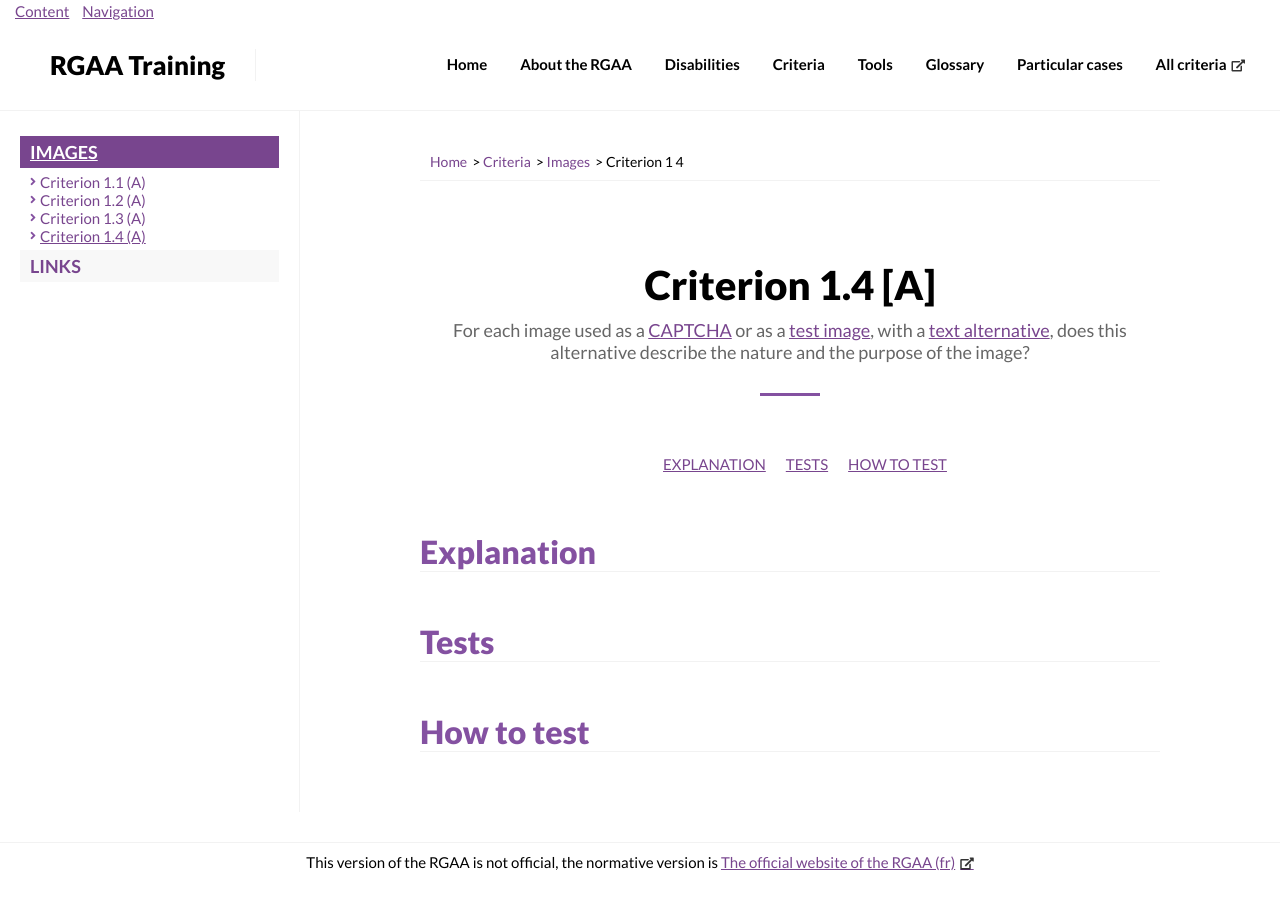
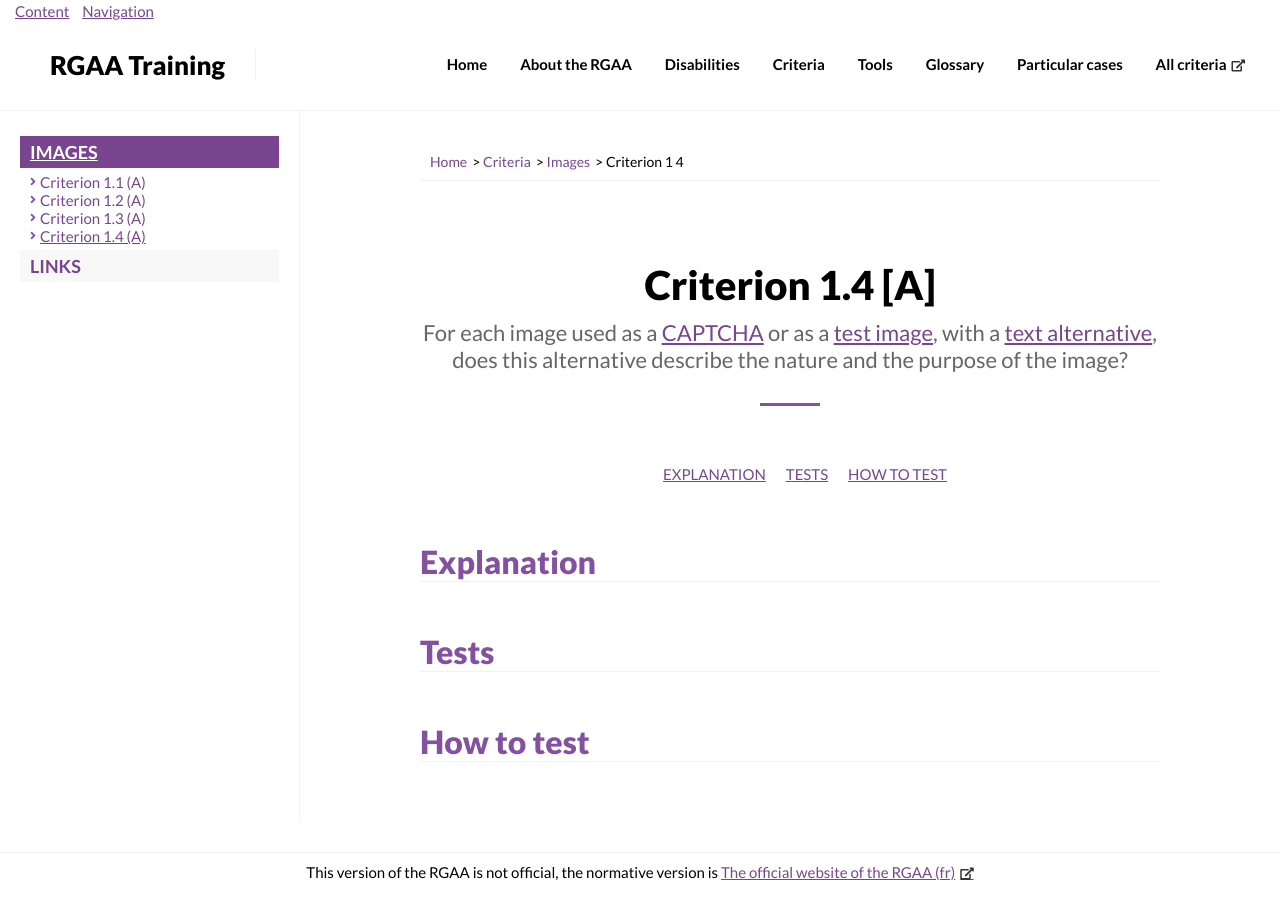
Before and after one commit to stevenMouret/web-accessibility-guidelines, a Jekyll site: the page built from _doc/criteria/images/criterion-1-4.md, in a window 1280 px wide. Built offline with Jekyll 4.4.1, drawn with Linux system fonts in a browser that asks for light colours; nearby versions of some CDN libraries.

```diff
--- a/_sass/config/_content.scss
+++ b/_sass/config/_content.scss
@@ -26,7 +26,7 @@
         span {
             color: lighten($color-black, 40%);
             display: block;
-            font-size: 1.8rem;
+            font-size: 2.2rem;
             font-weight: normal;
             margin-top: 1rem;
             text-align: center;
```
